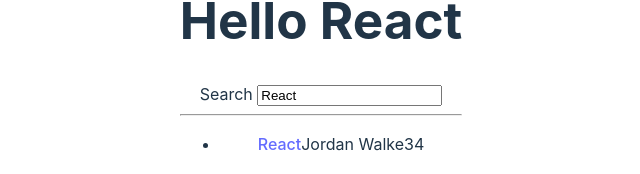
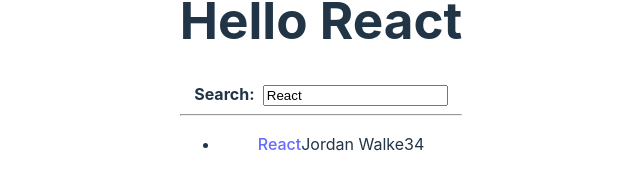
Before and after one commit to code-citrus/road2react, a React (Vite) app: page / in a window 1280 px wide. Shown: the part 335-509 px from the top of the page, without its empty margins (319-959 px from the left). Built offline with nearby package versions, Linux system fonts and the light colour scheme.

Commit message:
composition

```diff
--- a/src/App.jsx
+++ b/src/App.jsx
@@ -54,9 +54,14 @@
   );
 }
 
-const InputWithLabel = ({ id, label, value, type = 'text', onInputChange }) => (
+const InputWithLabel = ({
+  id,
+  value,
+  type = 'text',
+  onInputChange,
+  children }) => (
   <>
-    <label htmlFor={id}>{label}</label>
+    <label htmlFor={id}>{children}</label>
     &nbsp;
     <input
       id={id}
@@ -98,10 +103,10 @@
       <h1>Hello {title}</h1>
       <InputWithLabel
         id="search"
-        label="Search"
         value={searchTerm}
-        onInputChange={handleSearch}
-      />
+        onInputChange={handleSearch}>
+          <strong>Search: </strong>
+      </InputWithLabel>
       <hr />
       <List list={searchedStories} />
     </div>
```
Also changed, not shown: 1 other file (tests, documents, lock files or other folders).
